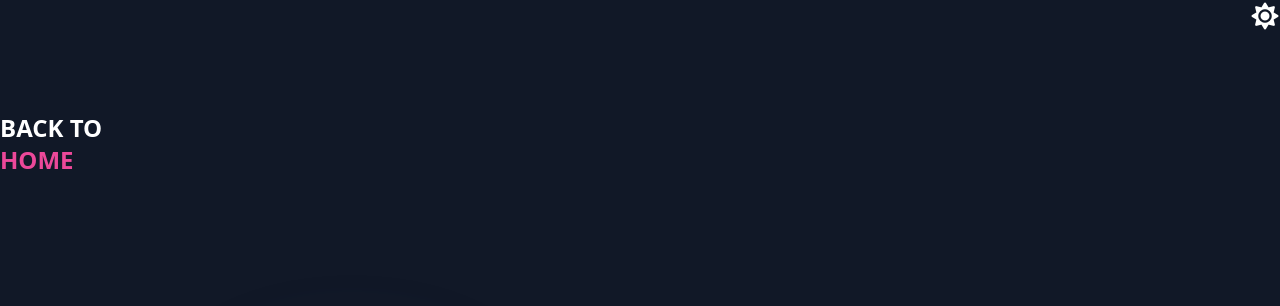
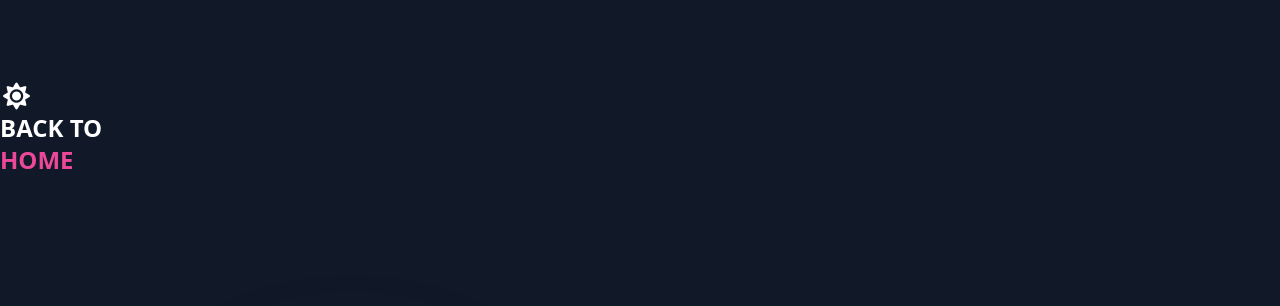
Before and after one commit to sumitt-cloud/portfolio, a plain HTML site: page About.html in a window 1280 px wide. Shown: the top 306 px of the page. Drawn offline with nearby package versions, Linux system fonts and the light colour scheme.

Commit message:
adjusting toggle icon

```diff
--- a/About.html
+++ b/About.html
@@ -21,13 +21,13 @@
 <body class="min-h-screen flex flex-col bg-gray-900 dark:bg-white">
   <!-- <img src="./videos/original-71476da5d324c31e8f87131d3f4d09a9.gif" alt="About" class="fixed w-full h-full -z-10 object-cover"> -->
 
+  <nav class="py-20">
   <!-- Theme toggle -->
-  <button id="theme_toggle" class="ml-auto hover:border rounded-full">
+  <button id="theme_toggle" class=" hover:border rounded-full ">
     <i
-      class="fa-solid fa-moon text-2xl  justify-end text-white dark:text-black"
+      class="fa-solid fa-moon text-2xl text-white dark:text-black justify-end flex"
     ></i>
   </button>
-<nav class="py-20">
 
   <a href="./index.html">
 
```
